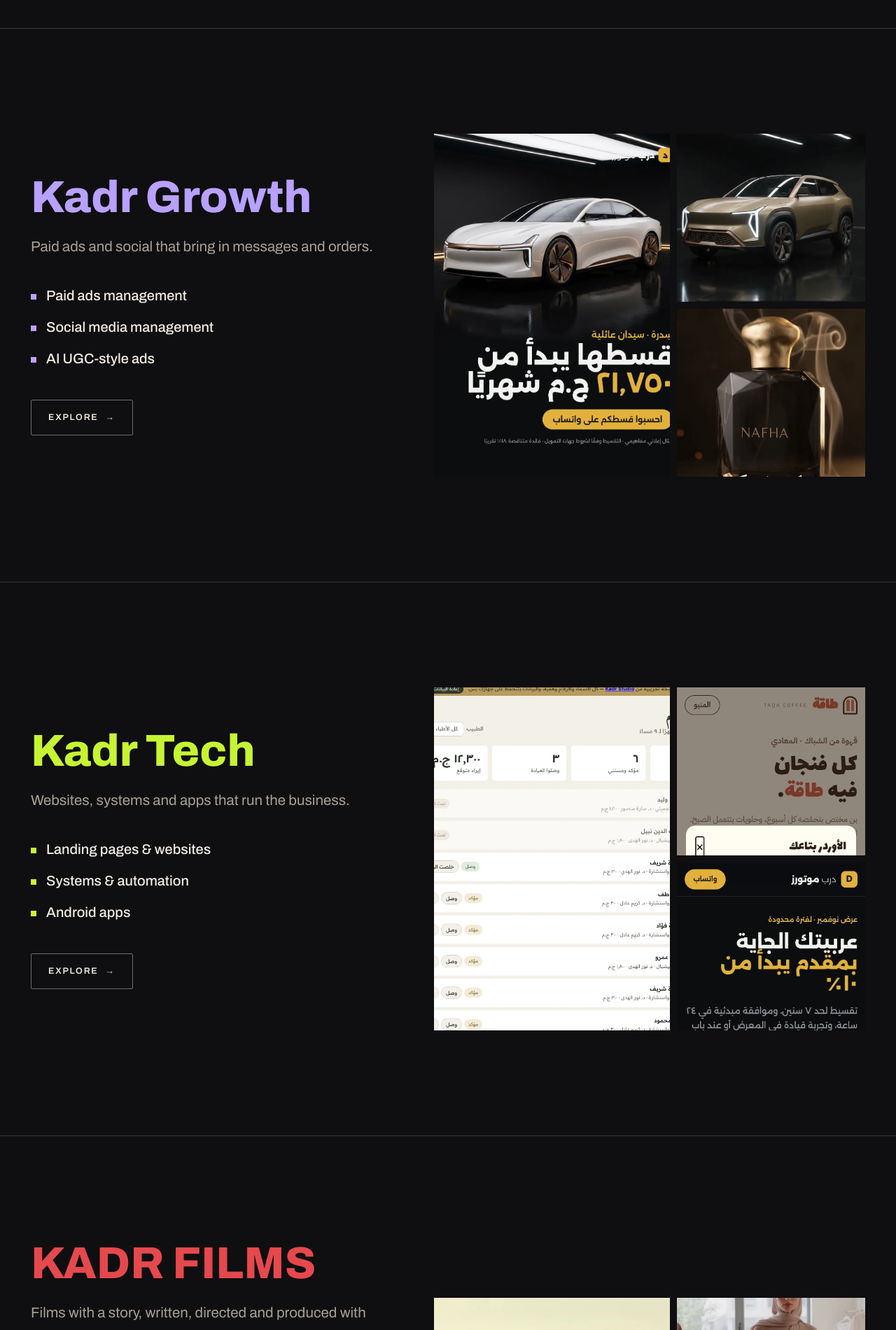
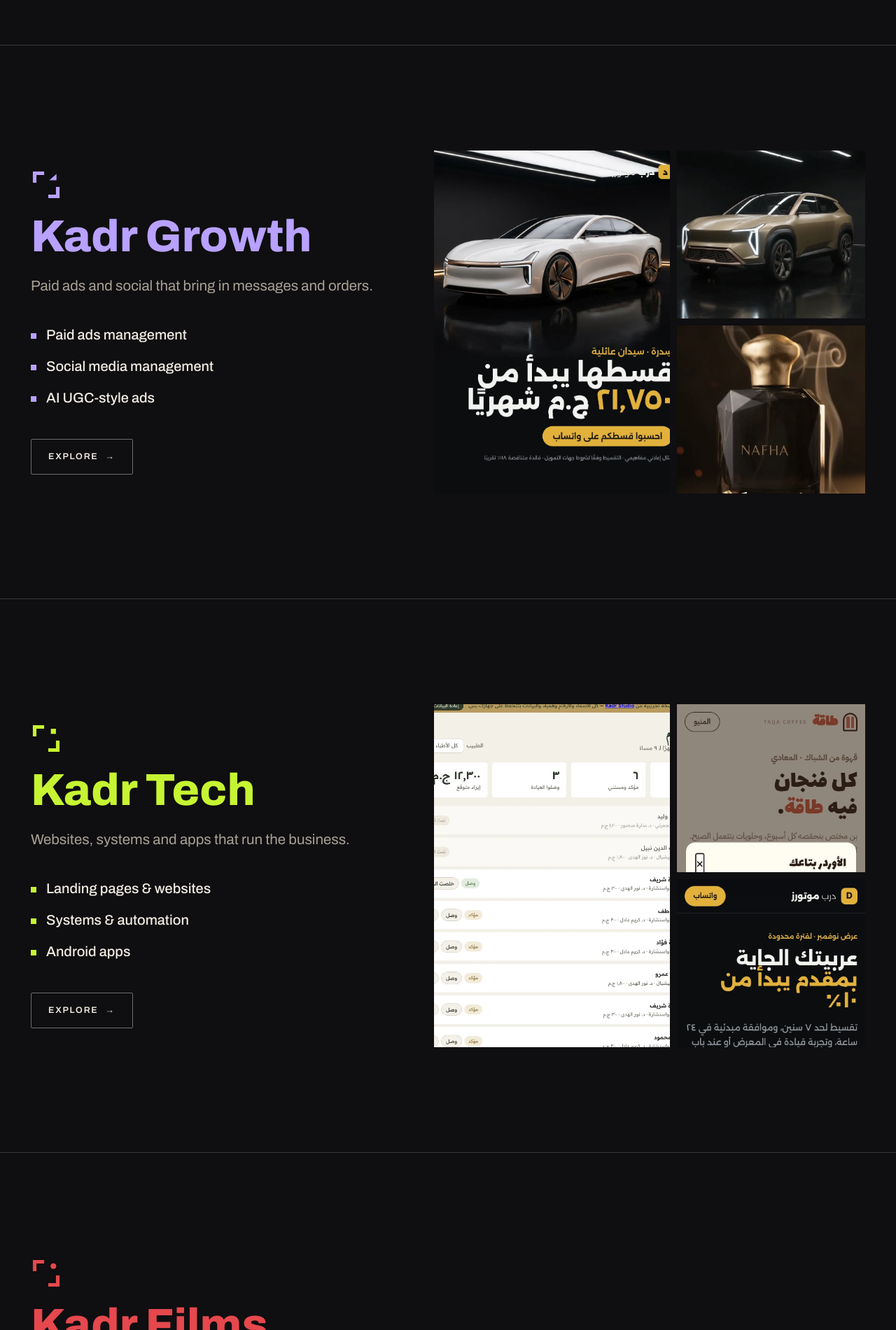
Before and after one commit to Tahawi0/kadr-studio, a plain HTML site: page en/index.html in a window 1280 px wide. Shown: the part 3374-5274 px from the top of the page at 70% size. Drawn offline with Linux system fonts and the light colour scheme.

Commit message:
Add division marks to the homepage sections, matching the KADR design system
Co-Authored-By: Claude Opus 5.5 <noreply@anthropic.com>

Claude-Session: https://claude.ai/code/session_01E7Fr76pVRL6bAfx1KvRV7A

```diff
--- a/assets/css/site.css
+++ b/assets/css/site.css
@@ -632,3 +632,5 @@ html[lang="ar"] .own .st{letter-spacing:0;font-size:12.5px}
 @media (max-width:980px){.ours-grid{grid-template-columns:1fr 1fr}.ours{padding-block:96px}}
 @media (max-width:640px){.ours-grid{grid-template-columns:1fr}.own.wide{grid-column:auto}}
 html[lang="en"] .re-band .re-in h2{font-weight:400;font-size:clamp(26px,2.8vw,36px);line-height:1.15}
+
+.pillar .sig{display:block;width:44px;height:44px;fill:var(--pc);margin-bottom:20px}
--- a/en/index.html
+++ b/en/index.html
@@ -64,6 +64,7 @@
 <section id="pillars" class="pillars"><article class="pillar p-creative">
   <div class="wrap pillar-in">
     <div class="pillar-text reveal">
+      <svg class="sig" viewBox="0 0 120 120" aria-hidden="true"><path d="M8 8H52V22H22V52H8Z"/><path d="M112 112H68V98H98V68H112Z"/><rect x="76" y="20" width="12" height="12"/><rect x="88" y="32" width="12" height="12"/></svg>
       <h2>Kadr Creative</h2>
       <p class="lede">Identity, design, photography and video at global-brand level.</p>
       <ul class="names"><li>Brand identity</li><li>Graphic & social design</li><li>AI product photography</li><li>Video ads with Arabic voiceover</li></ul>
@@ -74,6 +75,7 @@
 </article><article class="pillar p-growth">
   <div class="wrap pillar-in">
     <div class="pillar-text reveal">
+      <svg class="sig" viewBox="0 0 120 120" aria-hidden="true"><path d="M8 8H52V22H22V52H8Z"/><path d="M112 112H68V98H98V68H112Z"/><path d="M72 42L100 18V42Z"/></svg>
       <h2>Kadr Growth</h2>
       <p class="lede">Paid ads and social that bring in messages and orders.</p>
       <ul class="names"><li>Paid ads management</li><li>Social media management</li><li>AI UGC-style ads</li></ul>
@@ -84,6 +86,7 @@
 </article><article class="pillar p-tech">
   <div class="wrap pillar-in">
     <div class="pillar-text reveal">
+      <svg class="sig" viewBox="0 0 120 120" aria-hidden="true"><path d="M8 8H52V22H22V52H8Z"/><path d="M112 112H68V98H98V68H112Z"/><rect x="78" y="22" width="20" height="20"/></svg>
       <h2>Kadr Tech</h2>
       <p class="lede">Websites, systems and apps that run the business.</p>
       <ul class="names"><li>Landing pages & websites</li><li>Systems & automation</li><li>Android apps</li></ul>
@@ -94,7 +97,8 @@
 </article><article class="pillar p-films" id="films">
   <div class="wrap pillar-in">
     <div class="pillar-text reveal">
-      <h2>KADR FILMS</h2>
+      <svg class="sig" viewBox="0 0 120 120" aria-hidden="true"><path d="M8 8H52V22H22V52H8Z"/><path d="M112 112H68V98H98V68H112Z"/><circle cx="88" cy="32" r="11"/></svg>
+      <h2>Kadr Films</h2>
       <p class="lede">Films with a story, written, directed and produced with AI, with Arabic narration.</p>
       <ul class="names"><li>Brand films with a story</li><li>Short films</li><li>Series and trilogies</li></ul>
       <ul class="reel"><li><span>The Road to Her · short film</span><em class="live">RELEASED</em></li><li><span>The Last Call · psychological thriller</span><em>IN PRODUCTION</em></li><li><span>The Radio · a two-minute story</span><em>IN PRODUCTION</em></li><li><span>The Dark trilogy</span><em>IN DEVELOPMENT</em></li></ul>
```
Also changed, not shown: index.html (+4 -0 lines).
